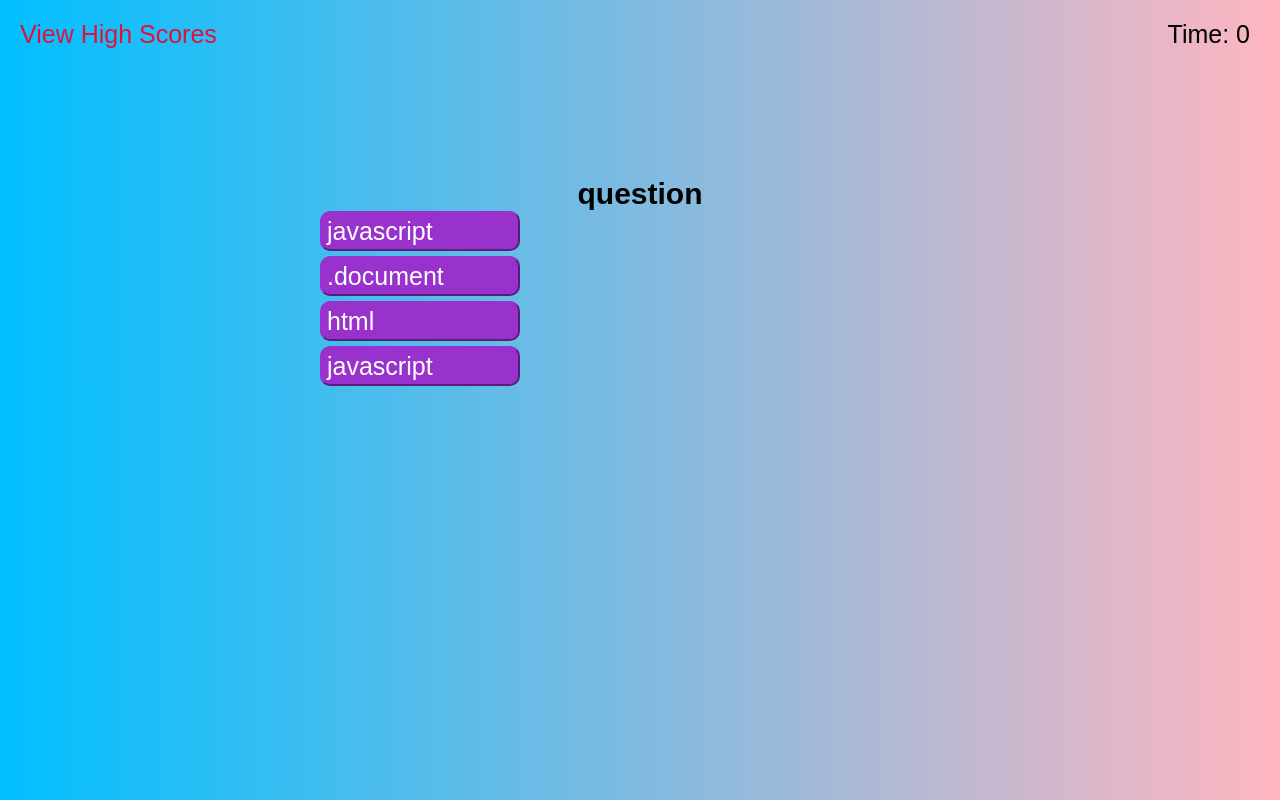
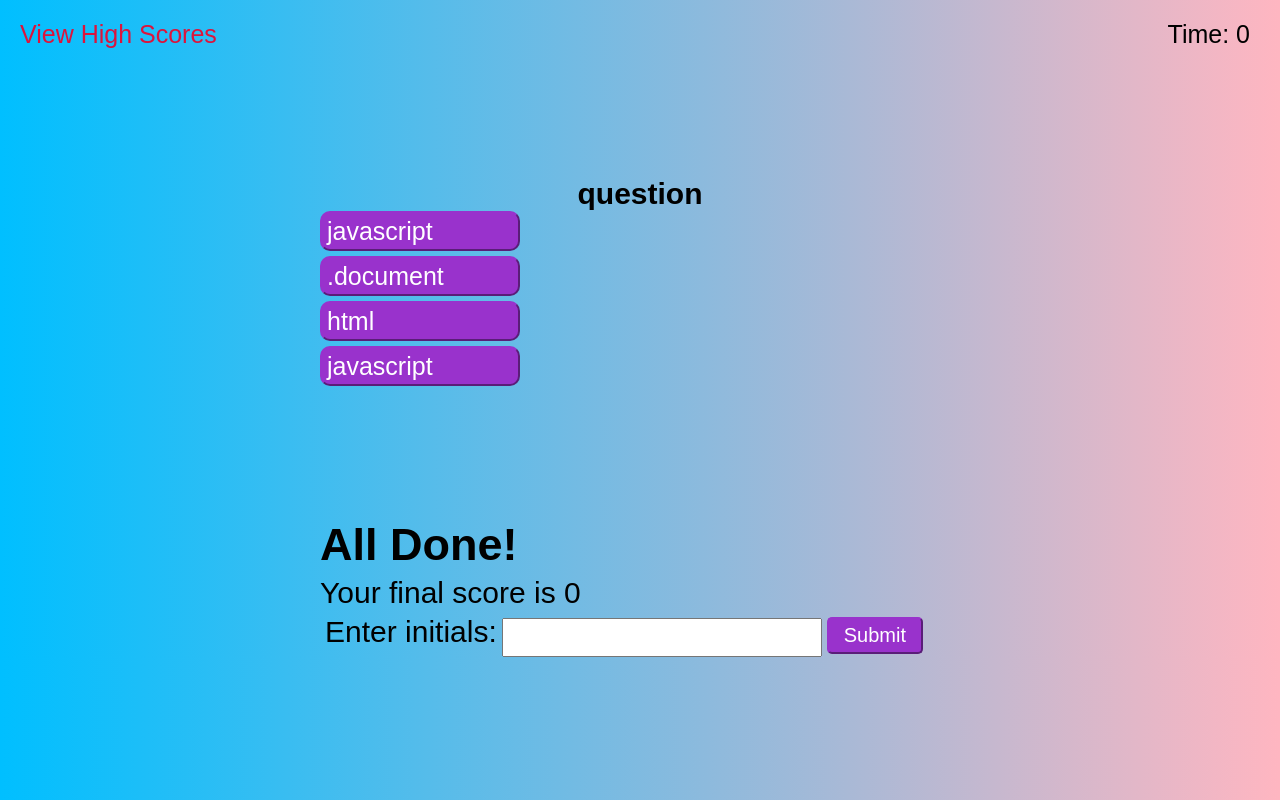
Before and after one commit to mjbc53/code-quiz, a plain HTML site: page index.html in a window 1280 px wide. Both pictures are taken after a click on the button "Start Quiz". Drawn offline with Linux system fonts and the light colour scheme.

Commit message:
completed most the logic for startQtns function

```diff
--- a/assets/js/scrpit.js
+++ b/assets/js/scrpit.js
@@ -1,5 +1,5 @@
 //store body of page to append to
-var pageBody = document.querySelector('body')
+var pageBodyMain = document.querySelector('main')
 
 //place questions for values of questions
 var qtnHolder = ["javascript","console.log",".document","python","html","css"]
@@ -19,27 +19,29 @@ var setStn
 
 
 //function that makes a section with a div
-var makeSection = function(setClass,id){
+var makeSection = function(stnClass,stnId, divId){
     //make section element
     setStn = document.createElement('section')
-    setStn.className = setClass
+    setStn.className = stnClass
+    setStn.setAttribute("id", stnId)
 
     //make div to go in section to hold content
     var div = document.createElement('div')
-    div.setAttribute("id",id)
+    div.setAttribute("id",divId)
     setStn.appendChild(div)
 }
 
 //function that makes the quiz question screen
 var makeQuestion = function(){
     //function to make this section
-    makeSection("question","div-question")
+    makeSection("question","question","div-question")
 
     //store section
     var sectionQuestion = setStn
+    console.log(sectionQuestion)
 
     //append section to page
-    pageBody.appendChild(sectionQuestion)
+    pageBodyMain.appendChild(sectionQuestion)
 
     //find id div-question and store it
     var div = document.querySelector("#div-question")
@@ -70,13 +72,14 @@ var makeQuestion = function(){
 //function that makes the quiz high score screen
 var makeHighScore = function(){
     //function to make this section
-    makeSection("high-score","div-high-score")
+    makeSection("high-score","high-score","div-high-score")
 
     //store Section
     var sectionHighScore = setStn
+    console.log(sectionHighScore)
 
     //append section to page
-    pageBody.appendChild(sectionHighScore)
+    pageBodyMain.appendChild(sectionHighScore)
 
     //find id div-finished and store it
     var div = document.querySelector("#div-high-score")
@@ -119,13 +122,14 @@ var makeHighScore = function(){
 //function that makes the quiz finished screen
 var makeFinished = function(){
     //function to make this section
-    makeSection("finished","div-finished")
+    makeSection("finished", "finished", "div-finished")
 
     //store Section
     var sectionFinished = setStn
+    console.log(sectionFinished)
 
     //append section to page
-    pageBody.appendChild(sectionFinished)
+    pageBodyMain.appendChild(sectionFinished)
 
     //find id div-finished and store it
     var div = document.querySelector("#div-finished")
@@ -164,12 +168,20 @@ var makeFinished = function(){
 
 }
 
+var finishedPage = function() {
+    //append finished to page
+    makeFinished()
+}
+
 
 var startQtns = function(){
     //remove content from page
     var removeCtn = document.querySelector('#content')
-    pageBody.removeChild(removeCtn)
+    pageBodyMain.removeChild(removeCtn)
 
+    //counter for which question its on
+    var n = 0
+    while(n < 1){
         //append questions to page
         makeQuestion()
         //call up id for answer button
@@ -177,8 +189,6 @@ var startQtns = function(){
         //call up id for false buttons
         var falseBtns = document.querySelectorAll('#false-btn')
 
-    console.log(answerBtn)
-    console.log(falseBtns)
 
         //event listener for answerBtn
         answerBtn.addEventListener('click',function(){
@@ -188,10 +198,18 @@ var startQtns = function(){
             var h3 = document.createElement('h3')
             h3.textContent = 'Correct'
             div.appendChild(h3)
+
+             //remove questions section from page
+        setTimeout(() => {
+            var removeQtn = document.querySelector('#question')
+            pageBodyMain.removeChild(removeQtn)
+        }, 2000);
         })
 
 
+        //loop through node list and add event listeners to each
         for (var i = 0; i < falseBtns.length; i++){
+            //event listener for on click then display that the answer was wrong
             falseBtns[i].addEventListener('click', function(){
             //call div to append to
             var div = document.querySelector("#div-question")
@@ -199,9 +217,18 @@ var startQtns = function(){
             var h3 = document.createElement('h3')
             h3.textContent = 'Wrong'
             div.appendChild(h3)
+
+             //remove questions section from page
+        setTimeout(() => {
+            var removeQtn = document.querySelector('#question')
+            pageBodyMain.removeChild(removeQtn)
+        }, 2000);
             })
         }
+        n++
+    }
 
+    finishedPage()
 
 
 }
--- a/index.html
+++ b/index.html
@@ -15,6 +15,7 @@
     <p id="timer">Time: <span id="countdown">0</span></p>
   </header>
 
+<main>
 
   <section id="content" class="content">
     <h1 id="content-h1">Coding Quiz Challenge</h1>
@@ -27,7 +28,7 @@
 
   </section>
 
-    <!-- <section class="question">
+  <!-- <section  class="question">
     <div>
       <h2>please tell me some kind of food you really like i love pineapple</h2>
       <button id="btn-answer" class="btn">1.javascript</button>
@@ -60,8 +61,7 @@
       <button id="btn-clear-score" class="btn-clear-score">Clear high score</button>
     </div>
   </section> -->
-
-
+</main>
 
   <script src="./assets/js/scrpit.js"></script>
 </body>
```
Lines whose indentation alone changed are shown as unchanged.
